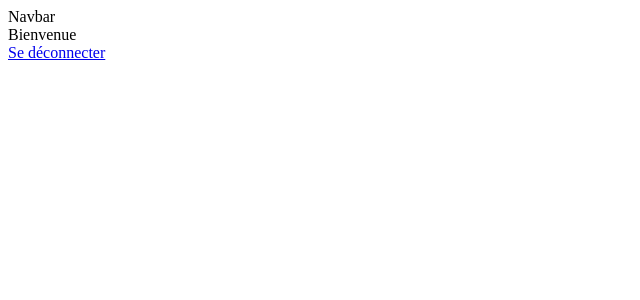
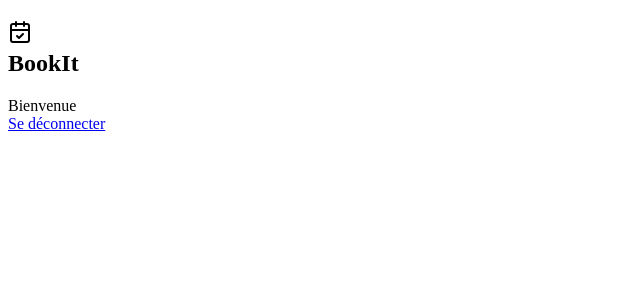
Before and after one commit to noelfoka/book_it, a Next.js app: page /dashboard in a window 1280 px wide. Shown: the top 300 px of the page, without its empty margins (0-640 px from the left). Built offline with nearby package versions, Linux system fonts and the light colour scheme; no server answers.

Commit message:
add logo to navbar

```diff
--- a/app/components/Navbar.tsx
+++ b/app/components/Navbar.tsx
@@ -1,4 +1,5 @@
 import { useKindeBrowserClient } from '@kinde-oss/kinde-auth-nextjs';
+import { CalendarCheck } from 'lucide-react';
 import { usePathname } from 'next/navigation';
 import React, { useEffect, useState } from 'react'
 
@@ -18,7 +19,18 @@ const Navbar = () => {
   })
 
   return (
-    <div>Navbar</div>
+    <nav>
+      <div>
+        <div>
+          <h1>
+            <div>
+            <CalendarCheck />
+            </div>
+            <span>Book<span>It</span></span>
+          </h1>
+        </div>
+      </div>
+    </nav>
   )
 }
 
```
